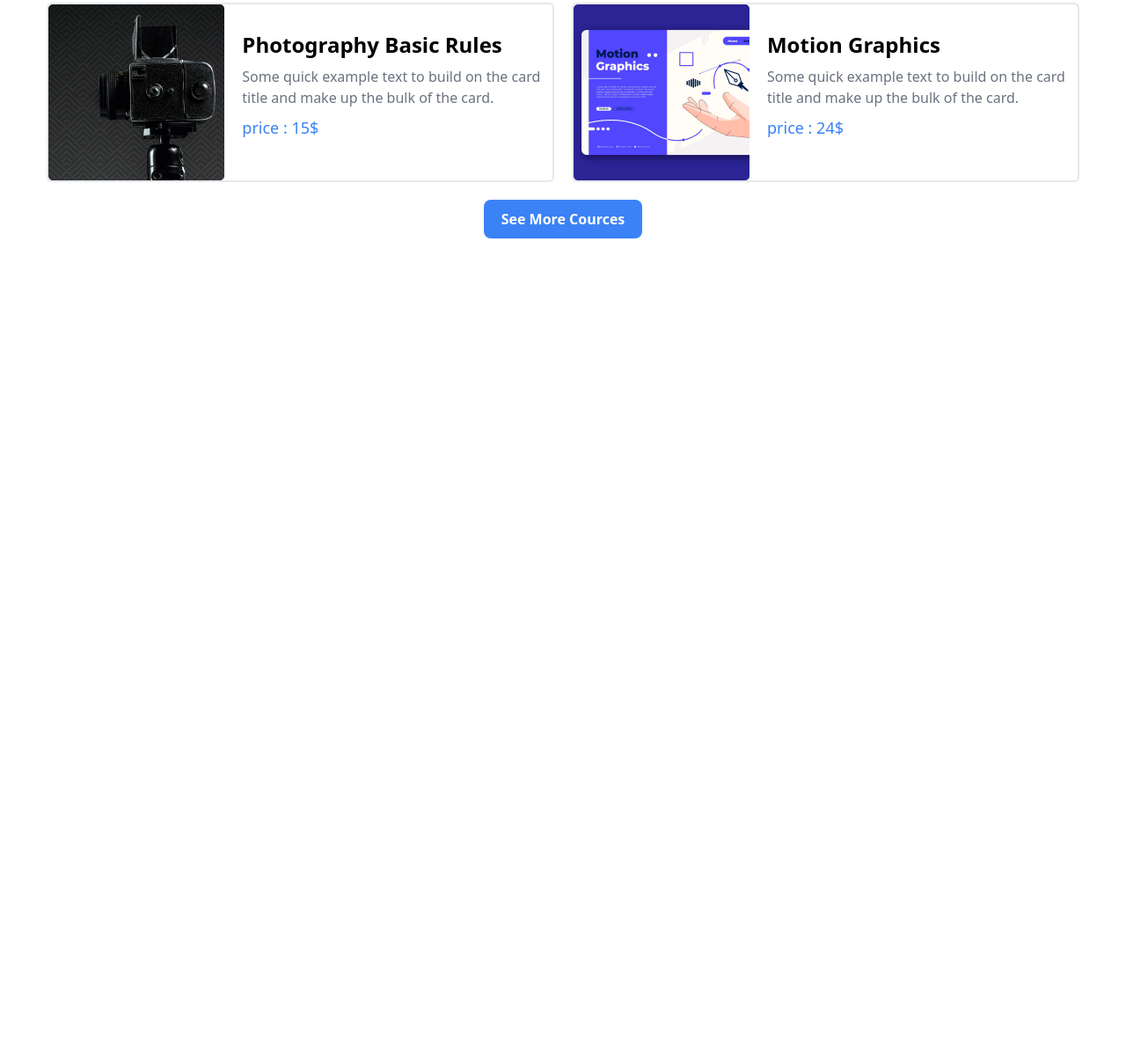
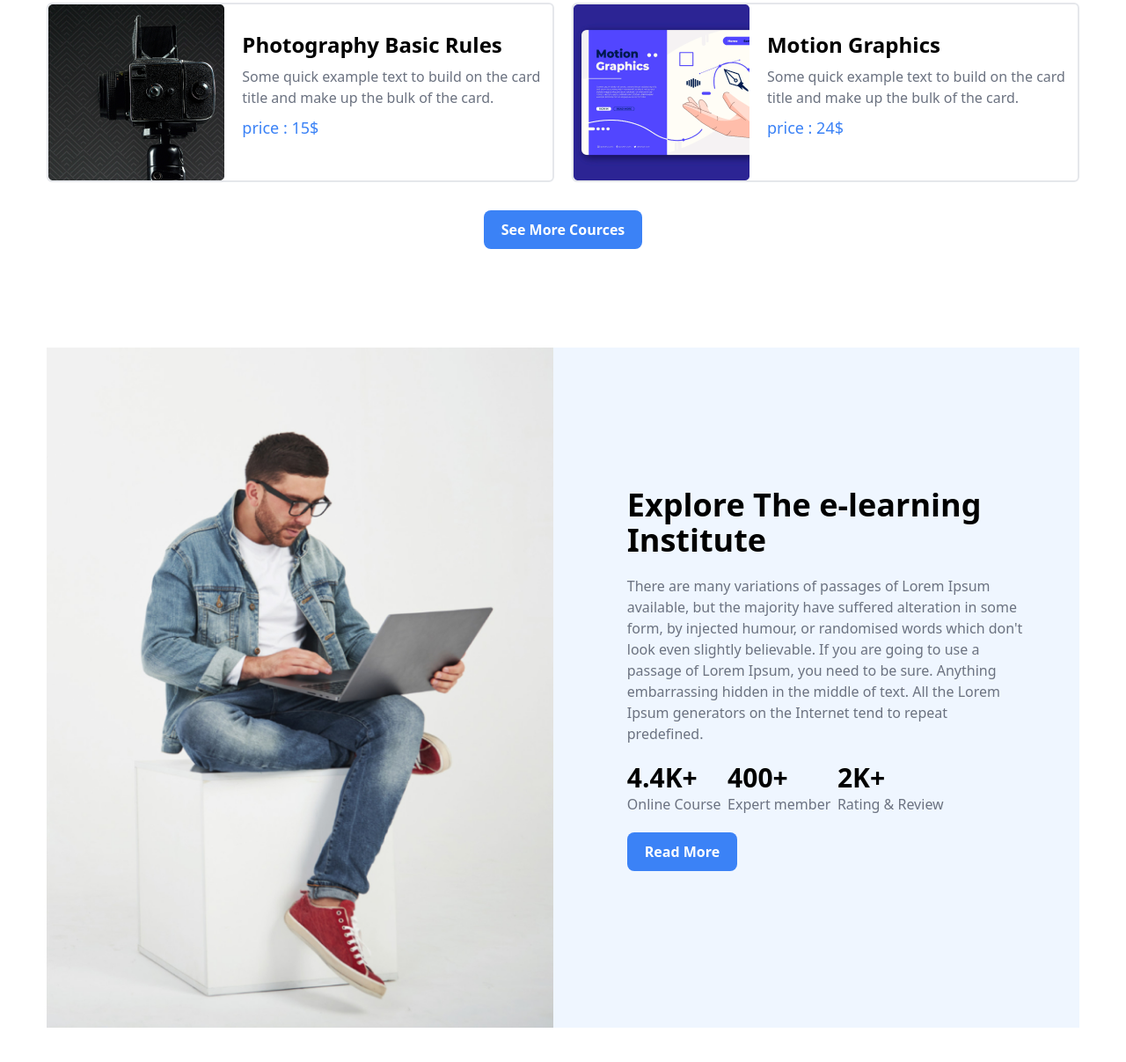
Before and after one commit to mishkat433/easy-learnig, a plain HTML site: page index.html in a window 1280 px wide. Shown: the part 1585-2792 px from the top of the page at 88% size. Before the commit the page ends 1952 px from the top, so only its background shows below. Drawn offline with nearby package versions, Linux system fonts and the light colour scheme.

Commit message:
learning section complite

```diff
--- a/index.html
+++ b/index.html
@@ -161,7 +161,7 @@
     <!-- main start -->
     <main>
         <!-- cources section start -->
-        <section class="container w-11/12 mx-auto mb-20 lg:mb-24 ">
+        <section class="container w-11/12 mx-auto mb-20 lg:mb-28 ">
             <div class="flex justify-center items-center mb-20">
                 <div class="text-center w-full lg:w-2/6">
                     <h1 class="text-2xl lg:text-4xl font-semibold mb-4">Discover Our Popular Courses</h1>
@@ -225,13 +225,51 @@
                     </div>
                 </div>
             </div>
-            <div class=" flex justify-center">
+            <div class=" flex justify-center mt-3">
                 <button type="button"
                     class="bg-blue-500 text-white font-semibold rounded-lg px-5 py-2.5 text-center mr-3 md:mr-0 mt-5 hover:scale-110 transition-all">See
                     More Cources</button>
             </div>
         </section>
         <!-- cources section end -->
+
+        <!-- e-learnig section start -->
+
+        <section
+            class="w-11/12 mx-auto bg-blue-50 flex flex-col md:flex-row lg:flex-row gap-5 items-center mb-20 lg:mb-24">
+            <div class="w-full md:w-2/4">
+                <img src="./images/working.png" alt="">
+            </div>
+            <div class="px-5 md:px-7 lg:px-16 md:w-2/4">
+                <h1 class="text-2xl md:text-3xl lg:text-4xl font-semibold mb-5">Explore The e-learning Institute</h1>
+                <p class="text-gray-500 mb-5">There are many variations of passages of Lorem Ipsum available, but the
+                    majority have suffered
+                    alteration in some form, by injected humour, or randomised words which don't look even slightly
+                    believable. If you are going to use a passage of Lorem Ipsum, you need to be sure.
+                    Anything embarrassing hidden in the middle of text. All the Lorem Ipsum generators on the Internet
+                    tend to repeat predefined.</p>
+                <div class="flex justify-between flex-wrap w-4/5">
+                    <div>
+                        <h4 class="text-3xl font-semibold">4.4K+</h4>
+                        <p class="text-gray-500">Online Course</p>
+                    </div>
+                    <div>
+                        <h4 class="text-3xl font-semibold">400+</h4>
+                        <p class="text-gray-500">Expert member</p>
+                    </div>
+                    <div>
+                        <h4 class="text-3xl font-semibold">2K+</h4>
+                        <p class="text-gray-500">Rating & Review</p>
+                    </div>
+                </div>
+                <button type="button"
+                    class="bg-blue-500 text-white font-semibold rounded-lg px-5 py-2.5 text-center mr-3 md:mr-0 my-5 hover:scale-110 transition-all">Read
+                    More</button>
+            </div>
+
+        </section>
+
+        <!-- e-learnig section end -->
     </main>
     <!-- main end -->
 
```
